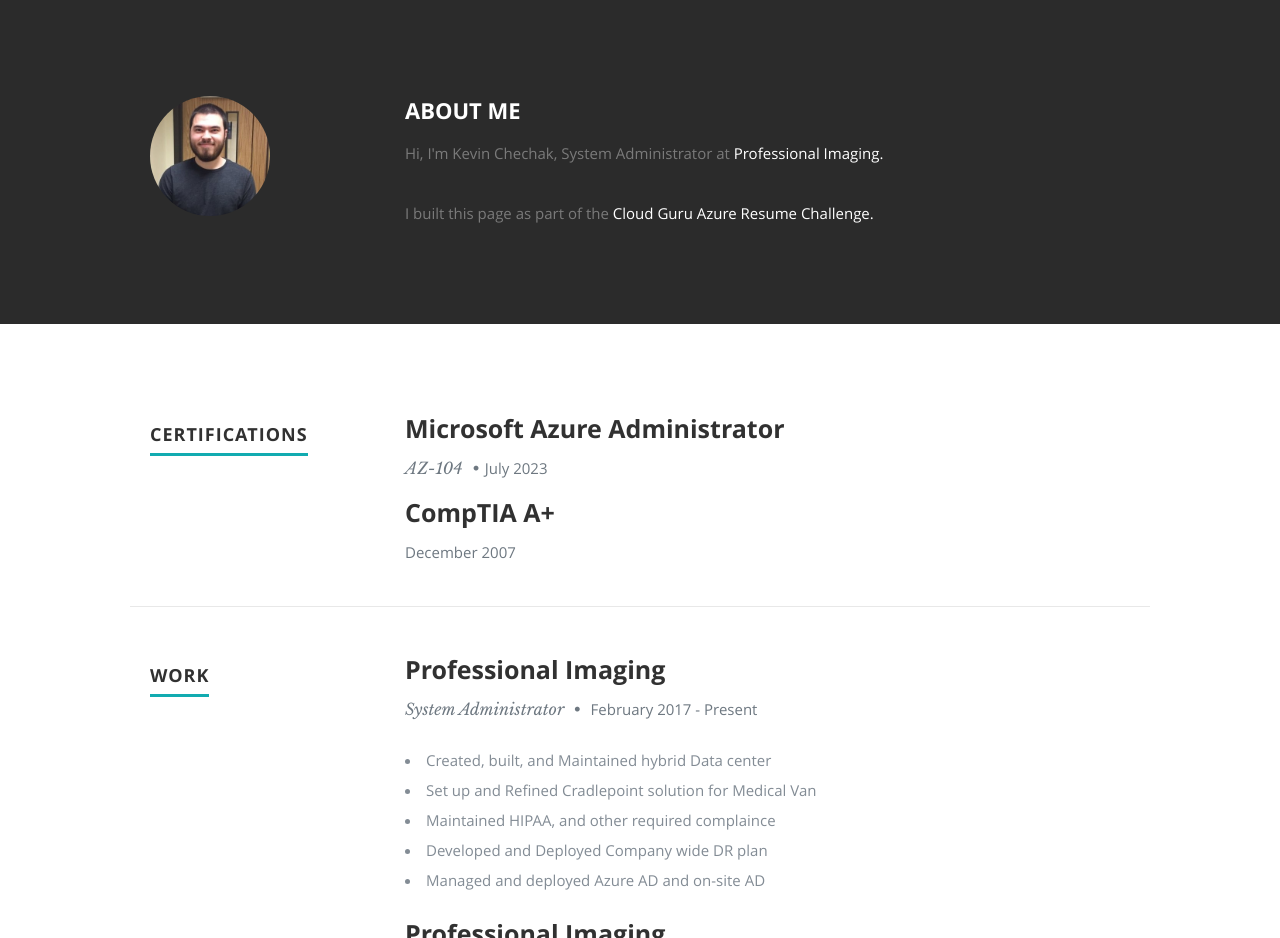
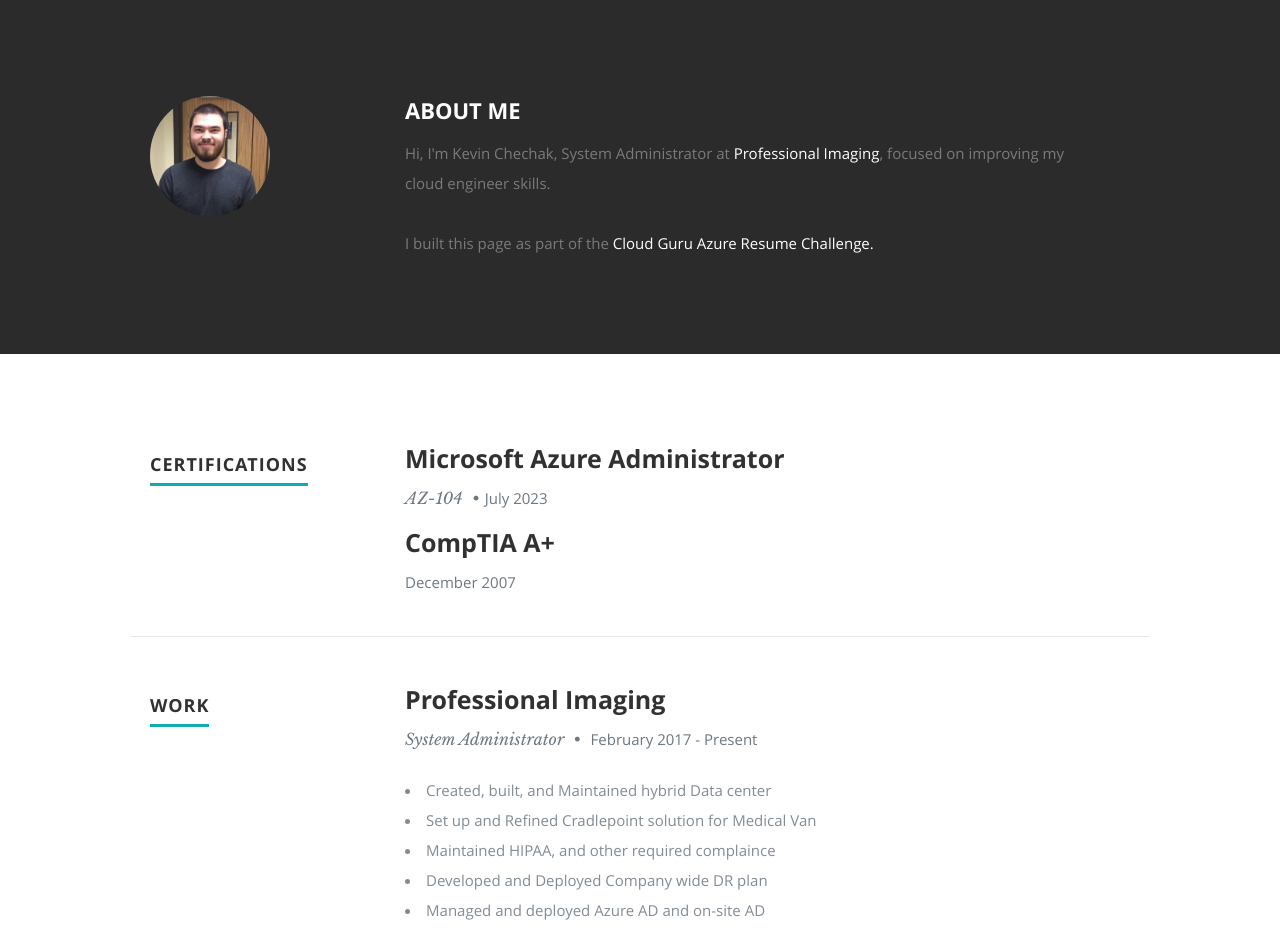
Before and after one commit to texkev/azure-resume, a plain HTML site: page frontend/index.html in a window 1280 px wide. Shown: the part 800-1738 px from the top of the page. Drawn offline with nearby package versions, Linux system fonts and the light colour scheme; a script that the page names is missing.

Commit message:
small changes

```diff
--- a/frontend/index.html
+++ b/frontend/index.html
@@ -91,8 +91,9 @@
 
             <h2>ABOUT ME</h2>
 
-            <p> Hi, I'm Kevin Chechak, <span>System Administrator at <a href="https://www.proimagetx.com">Professional Imaging.</a></span><!--, <span> <a href="https://mvp.microsoft.com/en-us/PublicProfile/5003866">Azure MVP</a></span>
-               and <span><a href="https://youtube.com/">YouTuber</a></span> focused on making cloud learning more accessible and less daunting for everyone. -->
+            <p> Hi, I'm Kevin Chechak, <span>System Administrator at <a href="https://www.proimagetx.com">Professional Imaging</a></span>, <!--<span> <a href="https://mvp.microsoft.com/en-us/PublicProfile/5003866">Azure MVP</a></span>
+               and <span><a href="https://youtube.com/">YouTuber</a></span> -->
+               focused on improving my cloud engineer skills.
 
          </br>
       </br>
```
